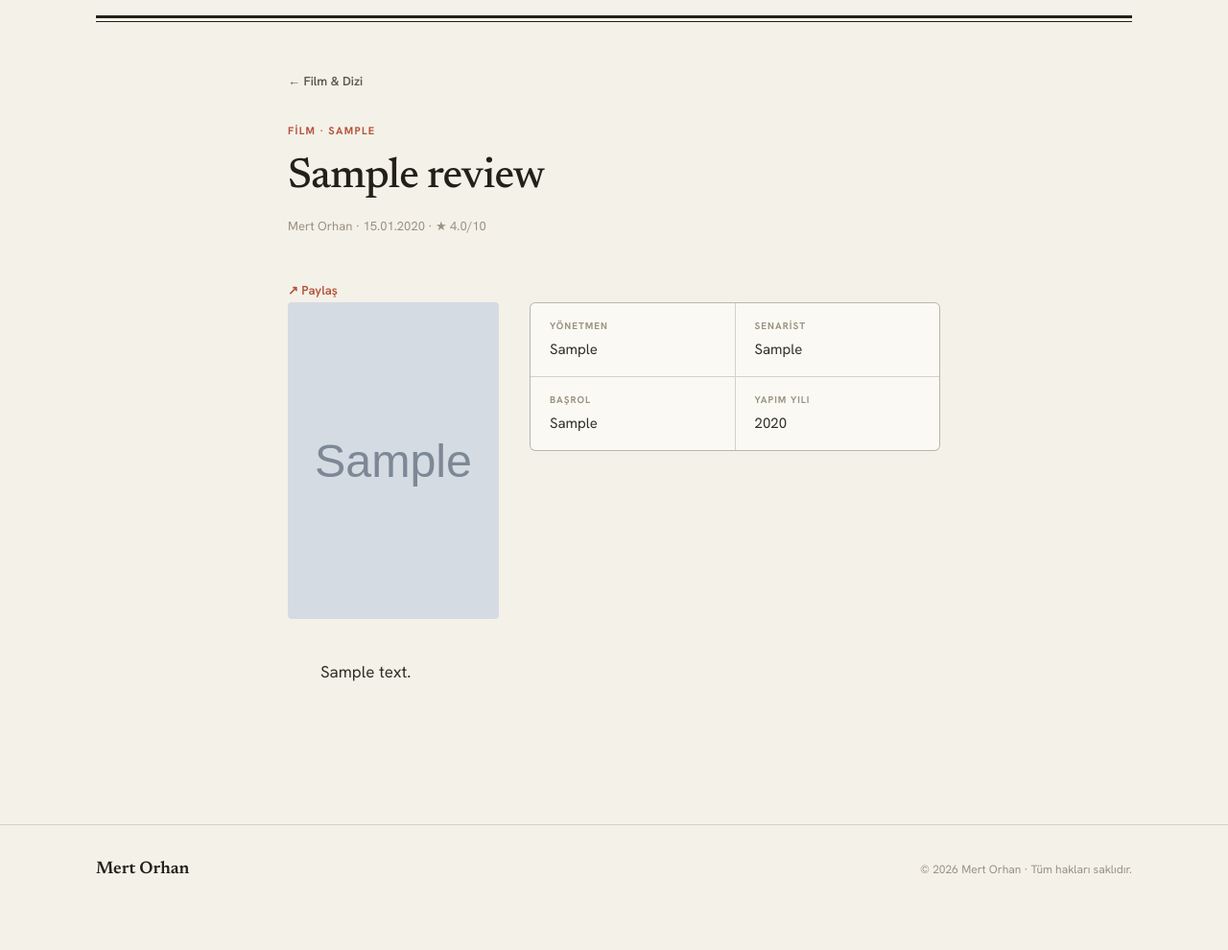
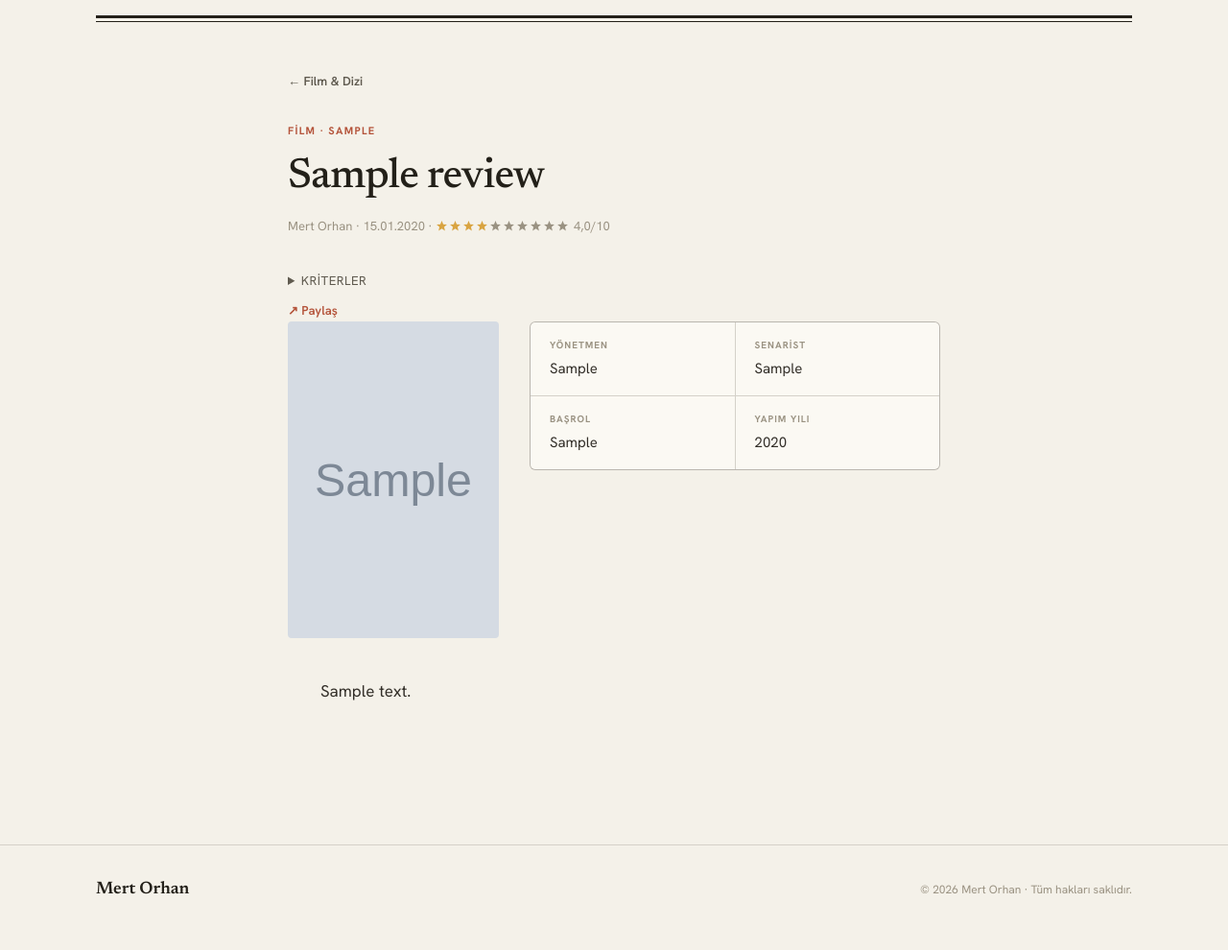
Before and after one commit to mertorhan/mertorhan-site, a Django app: a page that uses core/templates/base.html in a window 1280 px wide. Shown: the part 63-1053 px from the top of the page at 96% size. Before the commit the page ends 974 px from the top, so only its background shows below. Run offline with Django 5.2, Linux system fonts and the light colour scheme; tables that the repository leaves empty hold one stand-in row (values such as "Sample post"); grey boxes marked "Sample" are stand-in pictures.

Commit message:
KB-37: Yildiz gosterimi ve kriter listesi
Puan artik sayinin yaninda yildiz olarak da gorunuyor. Yildiz font
karakteri (*) degil SVG: karakterin genisligi platforma gore degisiyor
ve yarim yildizin hizasi kayiyor. Sekil sayfa basina bir kez
tanimlaniyor (base.html'de <symbol>), her yildiz <use> ile referans
veriyor.

Film detayinda puanin altina kapali bir "Kriterler" listesi eklendi;
<details> ile, JavaScript yok. Puani girilmemis kriter gorunmuyor.
View'a prefetch_related eklendi (kriter basina bir sorgu acilmasin).

Olcek degismedi, "/10" metinleri duruyor.

Co-Authored-By: Claude Opus 5 (1M context) <noreply@anthropic.com>

```diff
--- a/core/templates/base.html
+++ b/core/templates/base.html
@@ -18,6 +18,31 @@
 
 
 <body>
+
+    {% comment %}
+    Puan yildizinin sekli: sayfa basina BIR kez tanimlanir, her yildiz
+    buna <use> ile referans verir. Yildiz font karakteri (*) degil SVG,
+    cunku karakterin genisligi platformdan platforma degisiyor ve yarim
+    yildizin hizasi kayiyor.
+
+    path'e fill YAZILMAZ: kendi fill'i olursa <use> uzerinden gelen renk
+    kalitimini ezer, dolu/yarim/bos uc durum da ayni renk cikar.
+
+    Bu SVG display:none ile gizlenmiyor (CSS 42. bolum): yarim yildiz
+    buradaki gradyana disaridan referans veriyor, display:none olan bir
+    SVG icindeki boya sunucusu bazi tarayicilarda cozulmuyor.
+    {% endcomment %}
+    <svg class="star-sprite" aria-hidden="true" focusable="false">
+        <defs>
+            <linearGradient id="star-half">
+                <stop offset="50%"></stop>
+                <stop offset="50%"></stop>
+            </linearGradient>
+        </defs>
+        <symbol id="star" viewBox="0 0 24 24">
+            <path d="M12 17.27L18.18 21l-1.64-7.03L22 9.24l-7.19-.61L12 2 9.19 8.63 2 9.24l5.46 4.73L5.82 21z"></path>
+        </symbol>
+    </svg>
 
     <nav class="site-nav">
         <a href="{% url 'home' %}" class="nav-logo">Mert Orhan</a>
--- a/core/templates/core/home.html
+++ b/core/templates/core/home.html
@@ -113,7 +113,7 @@
                 <div class="card-body">
                     <p class="card-meta">
                         <span class="meta-tick"></span>
-                        {{ review.get_content_type_display }}{% if review.release_year %} · {{ review.release_year }}{% endif %}{% if review.rating %} · ★ {{ review.rating }}/10{% endif %}
+                        {{ review.get_content_type_display }}{% if review.release_year %} · {{ review.release_year }}{% endif %}{% if review.rating %} · {% include "core/star_row.html" with score=review.rating ondalik=True %}{% endif %}
                     </p>
                     <h3 class="card-title">{{ review.title }}</h3>
                 </div>
--- /dev/null
+++ b/core/templates/core/star_row.html
@@ -0,0 +1,12 @@
+{% load rating_extras %}{% comment %}
+Yildiz satiri + sayi. Iki parametre alir:
+  score    puan (Decimal ya da tam sayi)
+  ondalik  True ise "7,4" gibi tek ondalikli yazar (ORTALAMA icin).
+           Verilmezse sayi oldugu gibi basilir (alt kriter puanlari
+           tam sayi, "8,0/10" degil "8/10" yazmali).
+
+Yildizlar aria-hidden: hemen yanindaki sayi zaten gercek metin, ekran
+okuyucu onu okuyor. Ayrica gizli metin koysaydik puan iki kez okunurdu.
+
+Yildizin sekli base.html'deki <symbol id="star">; burada sadece <use>.
+{% endcomment %}{% if score %}<span class="star-row" aria-hidden="true">{% for durum in score|yildiz_satiri %}<svg class="star star--{{ durum }}" viewBox="0 0 24 24"><use href="#star"></use></svg>{% endfor %}</span><span class="star-score">{% if ondalik %}{{ score|puan }}{% else %}{{ score }}{% endif %}/10</span>{% endif %}
--- /dev/null
+++ b/core/templatetags/rating_extras.py
@@ -0,0 +1,70 @@
+"""
+core/templatetags/rating_extras.py
+Puani ekranda gostermek icin iki kucuk yardimci: yildiz satiri ve
+Turkce ondalik ayracli sayi bicimi.
+"""
+
+from decimal import Decimal, InvalidOperation, ROUND_HALF_UP
+
+from django import template
+
+register = template.Library()
+
+# Olcek 1-10. Degisirse yildiz sayisi da degisir.
+SCALE = 10
+
+
+def _to_decimal(value):
+    """Sablondan gelen sayiyi Decimal'e cevirir; olmuyorsa None."""
+    if value is None or value == "":
+        return None
+    try:
+        return Decimal(str(value))
+    except (InvalidOperation, TypeError, ValueError):
+        return None
+
+
+@register.filter
+def yildiz_satiri(value):
+    """
+    Puani 10 elemanli bir listeye cevirir: "full" | "half" | "empty".
+    Sablon bu listeyi dolasip yildizlari basar.
+
+    Ornek: 7.4 -> en yakin 0,5'e yuvarlanir (7,5) -> 7 dolu, 1 yarim, 2 bos.
+    """
+    score = _to_decimal(value)
+    if score is None:
+        return []
+
+    # Yarim yildiz adimlarla sayiyoruz: 1 adim = 0,5 puan.
+    # round() yerine ROUND_HALF_UP; round() bankaci yuvarlamasi yapar.
+    steps = int((score * 2).quantize(Decimal("1"), rounding=ROUND_HALF_UP))
+    steps = max(0, min(SCALE * 2, steps))
+
+    row = []
+    for index in range(1, SCALE + 1):
+        if steps >= index * 2:
+            row.append("full")
+        elif steps == index * 2 - 1:
+            row.append("half")
+        else:
+            row.append("empty")
+    return row
+
+
+@register.filter
+def puan(value):
+    """
+    Ortalama puani Turkce ondalik ayraciyla, tek hane sabit yazar:
+    7.4 -> "7,4" · 8 -> "8,0"
+
+    Sadece ORTALAMA icin. Alt kriter puanlari tam sayi, orada ondalik
+    bilgi tasimaz ("8/10" yazar, "8,0/10" degil).
+
+    Sitenin LANGUAGE_CODE'u en-us; ayara dokunmadan burada bicimliyoruz.
+    """
+    score = _to_decimal(value)
+    if score is None:
+        return ""
+    quantized = score.quantize(Decimal("0.1"), rounding=ROUND_HALF_UP)
+    return f"{quantized}".replace(".", ",")
--- a/movies/templates/movies/review_detail.html
+++ b/movies/templates/movies/review_detail.html
@@ -11,8 +11,35 @@
         <p class="article-cat">{{ review.get_content_type_display }}{% if review.genre %} · {{ review.genre }}{% endif %}</p>
         <h1 class="article-title">{{ review.title }}</h1>
         <p class="article-byline">
-            Mert Orhan · {{ review.published_at|date:"d.m.Y" }}{% if review.rating %} · ★ {{ review.rating }}/10{% endif %}
+            Mert Orhan · {{ review.published_at|date:"d.m.Y" }}{% if review.rating %} · {% include "core/star_row.html" with score=review.rating ondalik=True %}{% endif %}
         </p>
+
+        {% comment %}
+        Puanin arkasindaki alt kriterler. Kapali baslar, acilmasi icin
+        JavaScript gerekmiyor: <details> tarayicinin kendi isi.
+        Puani girilmemis kriter listede hic gorunmez.
+        Dongu review.scores.all uzerinden: view'daki prefetch onbellegi
+        ancak boyle kullanilir, filtrelenmis queryset yeni sorgu acar.
+        {% endcomment %}
+        {% if review.rating %}
+        <details class="criteria">
+            <summary>Kriterler</summary>
+            <ul class="criteria-list">
+                {% for item in review.scores.all %}
+                {% if item.value %}
+                <li class="criteria-item">
+                    <span class="criteria-name">{{ item.criterion.name }}</span>
+                    {% include "core/star_row.html" with score=item.value %}
+                    {% if item.criterion.description %}
+                    <p class="criteria-desc">{{ item.criterion.description }}</p>
+                    {% endif %}
+                </li>
+                {% endif %}
+                {% endfor %}
+            </ul>
+        </details>
+        {% endif %}
+
         <a href="#" class="share-link js-share">↗ Paylaş</a>
 
         {# Afis + kunye yan yana (dar ekranda alt alta duser) #}
--- a/movies/templates/movies/review_list.html
+++ b/movies/templates/movies/review_list.html
@@ -31,7 +31,7 @@
             <p class="feature-excerpt">{{ featured.summary }}</p>
             {% endif %}
             {% if featured.rating %}
-            <p class="card-meta" style="margin-top:14px;">★ {{ featured.rating }}/10</p>
+            <p class="card-meta" style="margin-top:14px;">{% include "core/star_row.html" with score=featured.rating ondalik=True %}</p>
             {% endif %}
         </div>
     </a>
@@ -47,7 +47,7 @@
             <div class="card-body">
                 <p class="card-meta">
                     <span class="meta-tick"></span>
-                    {% if review.release_year %}{{ review.release_year }}{% endif %}{% if review.rating %} · ★ {{ review.rating }}/10{% endif %}
+                    {% if review.release_year %}{{ review.release_year }}{% endif %}{% if review.rating %} · {% include "core/star_row.html" with score=review.rating ondalik=True %}{% endif %}
                 </p>
                 <h3 class="card-title">{{ review.title }}</h3>
             </div>
--- a/movies/views.py
+++ b/movies/views.py
@@ -23,5 +23,11 @@ def review_list(request):
 
 
 def review_detail(request, slug):
-    review = get_object_or_404(Review, slug=slug, is_published=True)
+    # prefetch: alt kriterler sayfada listeleniyor. Onsuz her kriter icin
+    # bir sorgu daha acilirdi (9 kriter = 9 ekstra sorgu).
+    review = get_object_or_404(
+        Review.objects.prefetch_related("scores__criterion"),
+        slug=slug,
+        is_published=True,
+    )
     return render(request, "movies/review_detail.html", {"review": review})
--- a/static/css/style.css
+++ b/static/css/style.css
@@ -15,6 +15,10 @@
     /* Vurgu */
     --terracotta: #b4533a;  /* link, tik, hover */
     --green: #5e8b5a;       /* durum noktası */
+
+    /* Puan yıldızları (42. bölüm) */
+    --star: #d9a441;              /* dolu yıldız */
+    --star-empty: var(--faint);   /* boş yıldız */
 
     /* Çizgi/kenar */
     --line: rgba(35, 32, 25, 0.15);
@@ -2511,3 +2515,107 @@ main {
 .article-toc a:hover {
     text-decoration: underline;
 }
+
+/* ============================================
+   42. PUAN YILDIZLARI
+   ============================================ */
+
+/* Yildiz seklinin tanimi (base.html'deki <symbol>) ekranda gorunmemeli.
+   display:none KULLANILMAZ: yarim yildiz asagidaki gradyana disaridan
+   referans veriyor, display:none olan bir SVG icindeki boya sunucusu
+   bazi tarayicilarda cozulmuyor ve hata SADECE yarim yildizda cikiyor. */
+.star-sprite {
+    position: absolute;
+    width: 0;
+    height: 0;
+    overflow: hidden;
+}
+
+.star-row {
+    display: inline-flex;
+    gap: 1px;
+    vertical-align: -2px;
+}
+
+.star {
+    width: 13px;
+    height: 13px;
+    display: block;
+}
+
+/* Renk <use> uzerinden veriliyor; fill kalitsaldir, symbol icindeki
+   path'e gecer. path'in kendi fill'i olsaydi bu kalitim ezilirdi. */
+.star--full {
+    fill: var(--star);
+}
+.star--half {
+    fill: url(#star-half);
+}
+.star--empty {
+    fill: var(--star-empty);
+}
+
+/* Yarim yildiz: sekli ikiye bolen, sicramasiz gecisli gradyan. */
+#star-half stop:first-child {
+    stop-color: var(--star);
+}
+#star-half stop:last-child {
+    stop-color: var(--star-empty);
+}
+
+/* Yildizlarin yanindaki sayi ("7,4/10"): olcek degismedi, sayi duruyor. */
+.star-score {
+    margin-left: 5px;
+}
+
+
+/* --- Alt kriter listesi (film detay, <details>) --- */
+.criteria {
+    margin: 14px 0 0;
+    font-family: var(--font-sans);
+}
+
+.criteria summary {
+    cursor: pointer;
+    font-size: 13px;
+    letter-spacing: 0.04em;
+    text-transform: uppercase;
+    color: var(--secondary);
+}
+
+.criteria summary:hover {
+    color: var(--terracotta);
+}
+
+.criteria-list {
+    list-style: none;
+    margin: 12px 0 0;
+    padding: 14px 0 0;
+    border-top: 1px solid var(--line);
+}
+
+/* Flex, grid degil: yildiz satiri ile sayi iki ayri eleman, grid'de
+   ayri hucrelere dusup alt alta kayarlardi. */
+.criteria-item {
+    display: flex;
+    flex-wrap: wrap;
+    align-items: baseline;
+    padding: 7px 0;
+}
+
+/* Ad solda kalsin, yildizlar saga yaslansin. */
+.criteria-name {
+    flex: 1;
+    font-size: 15px;
+    color: var(--body);
+    padding-right: 16px;
+}
+
+/* Aciklama tam genislik alir, yani kendi satirina duser. */
+.criteria-desc {
+    flex-basis: 100%;
+    font-size: 13px;
+    font-style: italic;
+    color: var(--faint);
+    margin: 2px 0 0;
+}
```
